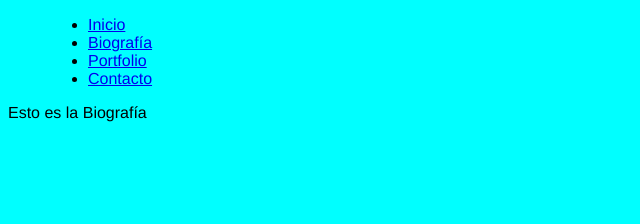
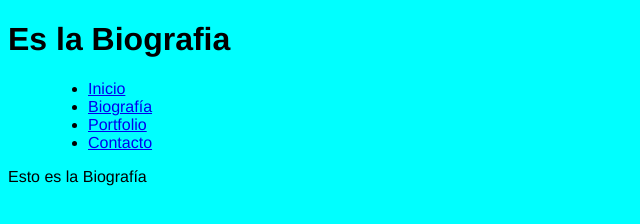
Before and after one commit to Lemostach/Proyecto-feo, a plain HTML site: page Biografia.html in a window 1280 px wide. Shown: the whole page, without its empty margins (0-640 px from the left). Drawn offline with Linux system fonts and the light colour scheme.

Commit message:
Second commit

```diff
--- a/Biografia.html
+++ b/Biografia.html
@@ -14,6 +14,7 @@
     <title>Mi Página Web</title>
 </head>
 <header>
+    <h1>Es la Biografia</h1>
     <menu>
         <ul>
             <li><a href="Index.html">Inicio</a></li>
```
